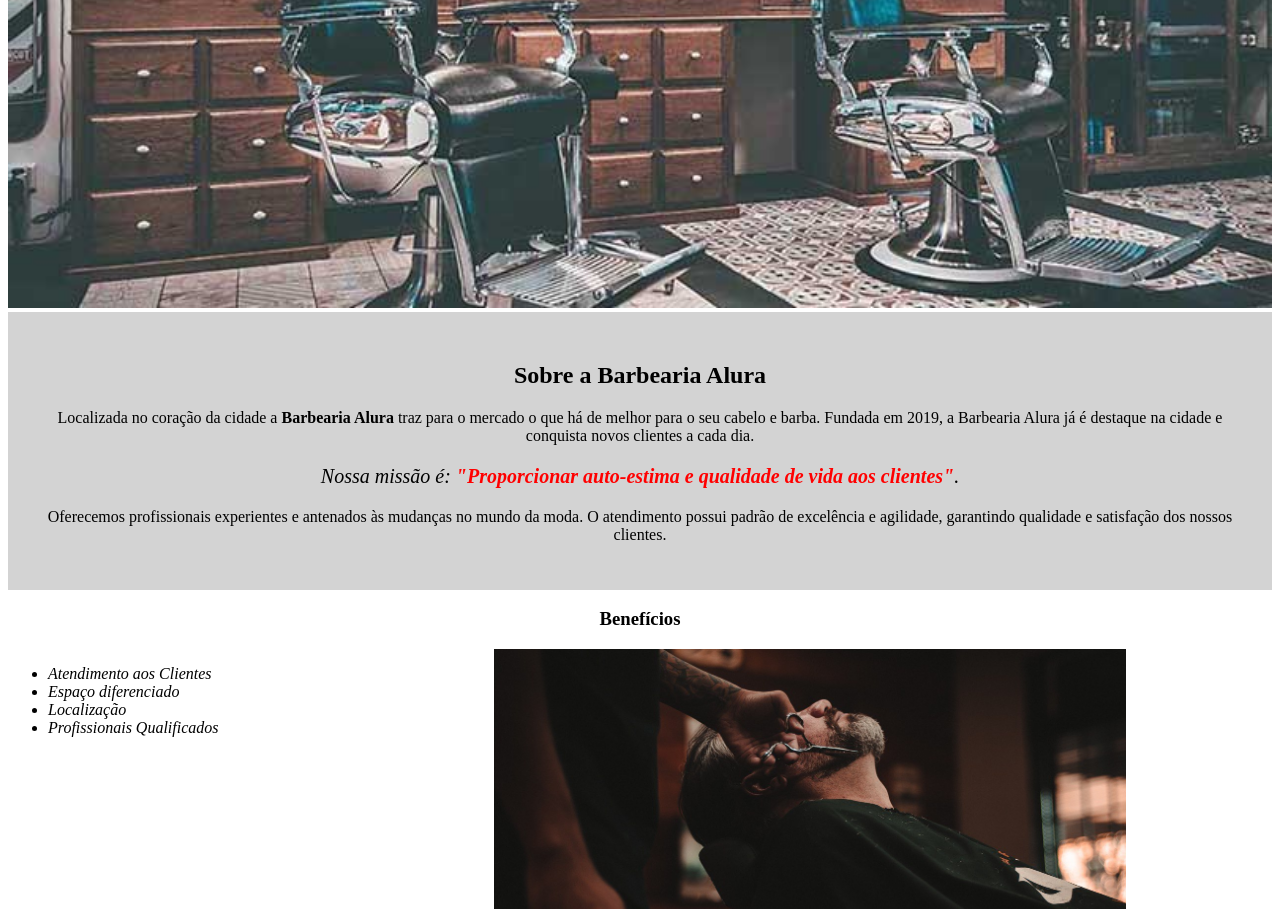
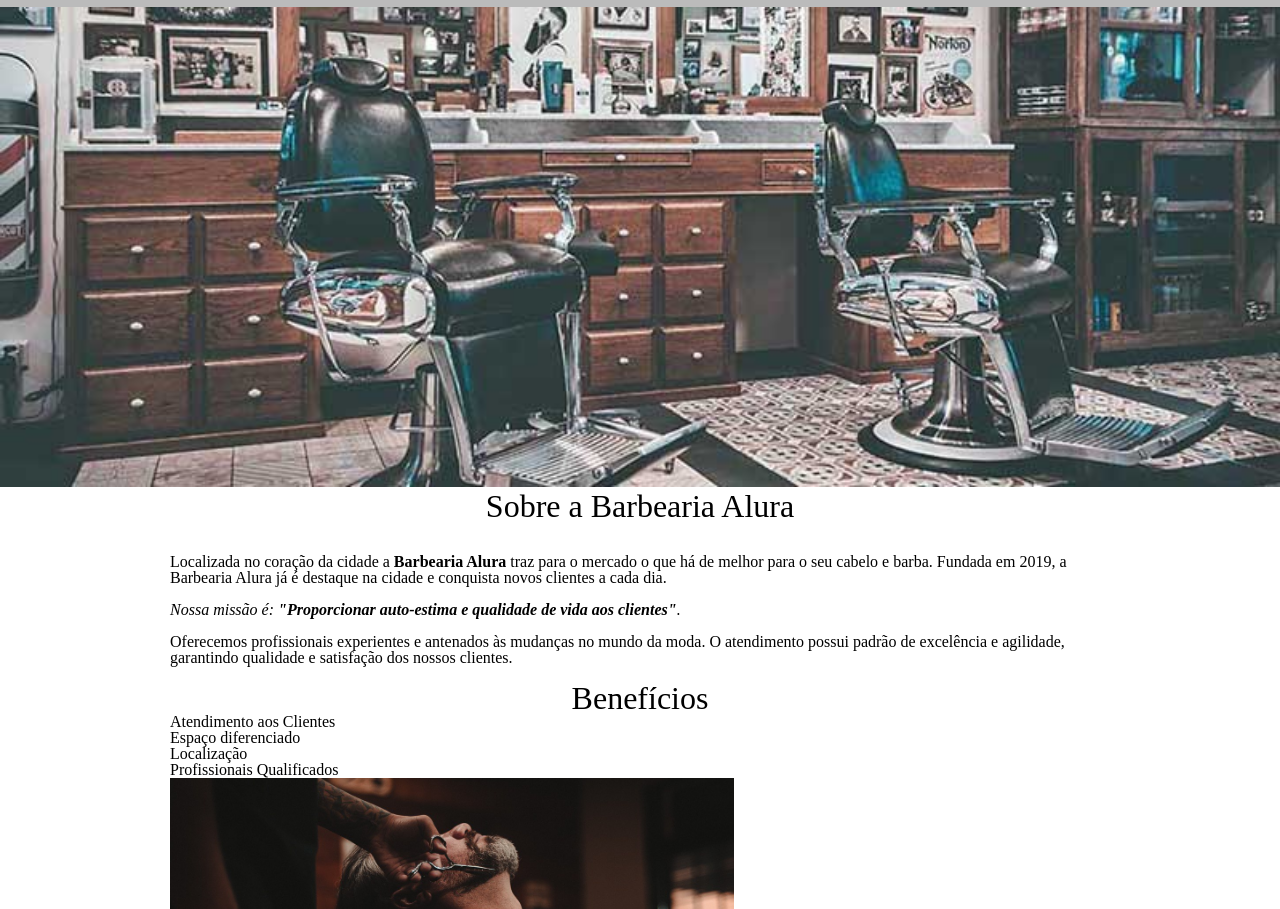
Before and after one commit to AyldsonOliveira/html-css, a plain HTML site: page ex-alura/ex005/contato-barbearia/index.html in a window 1280 px wide. Shown: the part 286-1195 px from the top of the page. Drawn offline with Linux system fonts and the light colour scheme.

Commit message:
exercício alura the last

```diff
--- a/ex-alura/ex005/contato-barbearia/index.html
+++ b/ex-alura/ex005/contato-barbearia/index.html
@@ -4,22 +4,37 @@
     <meta charset="UTF-8">
     <meta name="viewport" content="width=device-width, initial-scale=1.0">
     <title>Barbearia Alura</title>
-    <link rel="stylesheet" href="style.css">
+    <link rel="stylesheet" href="reset.css/reset.css">
+    <link rel="stylesheet" href="produtos.css">
 </head>
+
 <body>
      <header>
-        <h1>Barbearia Alura</h1>
+        <div class="caixa">
+            <h1><img src="imagens/logo.png" alt=""></h1>
+                <nav>
+                    <ul>
+                        <li><a href="index.html" target="_blank">Home</a></li>
+                        <li><a href="produtos.html">Produtos</a></li>
+                        <li><a href="contato.html">Contato</a></li>
+                    </ul>
+                </nav>
+                        </div>
                     </header>
-    <img src="banner.jpg" alt="">
-    <div class="principal">
-        <h2>Sobre a Barbearia Alura</h2>
+
+                    <img class="banner" src="banner.jpg" alt="">
+
+                  <main>
+                    <section class="principal">
+                        <h2 class="titulo-pricipal">Sobre a Barbearia Alura</h2>
+
                         <p>Localizada no coração da cidade a <strong>Barbearia Alura</strong> traz para o mercado o que há de melhor para o seu cabelo e barba. Fundada em 2019, a Barbearia Alura já é destaque na cidade e conquista novos clientes a cada dia.</p>
                         <p class="font"><em>Nossa missão é: <strong>"Proporcionar auto-estima e qualidade de vida aos clientes"</strong>.</em></p>
                         <p>Oferecemos profissionais experientes e antenados às mudanças no mundo da moda. O atendimento possui padrão de excelência e agilidade, garantindo qualidade e satisfação dos nossos clientes.</p>
-    </div>
+                    </section>
 
-    <div class="Benefícios">
-    <h3>Benefícios</h3>
+                    <section class="Benefícios">
+                    <h3 class="titulo-pricipal">Benefícios</h3>
                         <ul>
                 <li class="itens">Atendimento aos Clientes</li>
                 <li class="itens">Espaço diferenciado</li>
@@ -28,7 +43,13 @@
                         </ul>
 
                         <img src="beneficios/beneficios.jpg" alt="" class="imgbeneficios">
-    </div>
+                    </section>
+            </main>
+
+     <footer>
+        <img src="imagens/logo-branco.png" alt="">
+        <p class="copyright">&copy; Copyright Barbearia Alura - 2019</p>
+    </footer>
 
 </body>
 </html>
--- a/ex-alura/ex005/contato-barbearia/produtos.css
+++ b/ex-alura/ex005/contato-barbearia/produtos.css
@@ -153,3 +153,34 @@ td, th {
     border: 1px solid black;
     padding: 8px 15px;
 }
+/* css da pagina inicial */
+.banner {
+   width: 100%;
+}
+
+.titulo-principal, h2 {
+    text-align: center;
+    font-size: 2em;
+    margin: 0 0 1em;
+}
+
+.principal p {
+    margin:  0 0 1em;
+}
+
+.principal strong {
+    font-weight: bold;
+}
+
+.principal em {
+    font-style: italic;
+}
+
+h3 {
+    text-align: center;
+    font-size: 2em;
+}
+
+.imgbeneficios {
+    width: 60%;
+}
```
Also changed, not shown: ex-alura/ex005/contato-barbearia/produtos.html (+1 -0 lines). Lines whose indentation alone changed are shown as unchanged.
